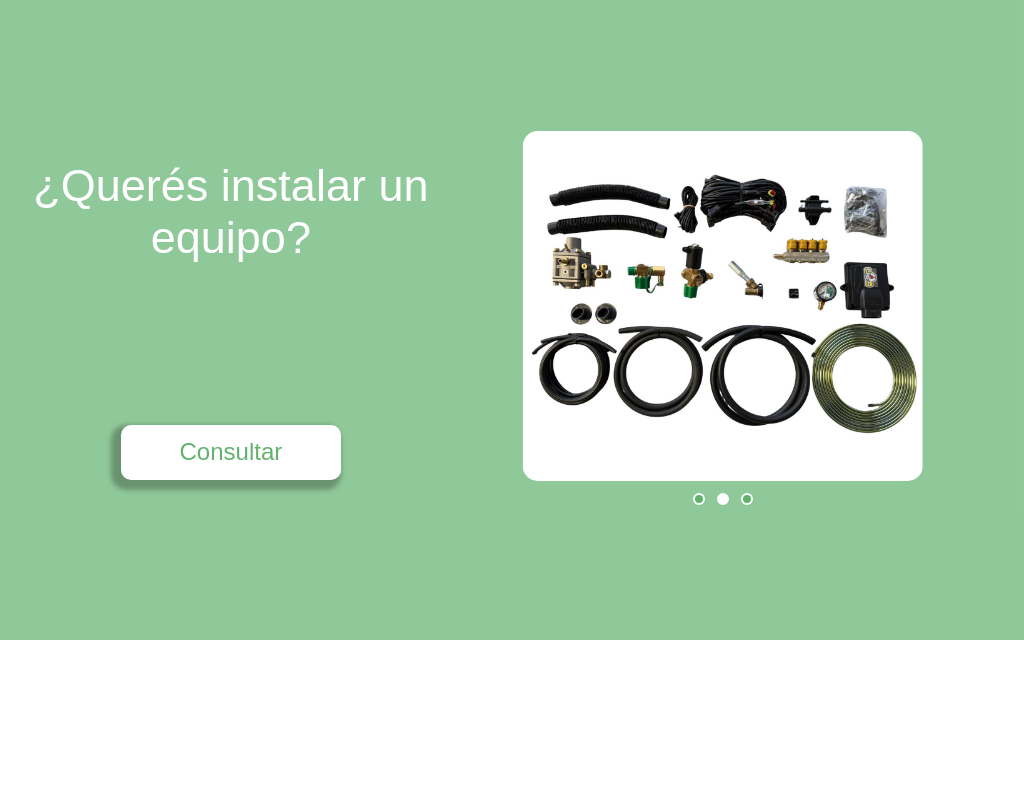
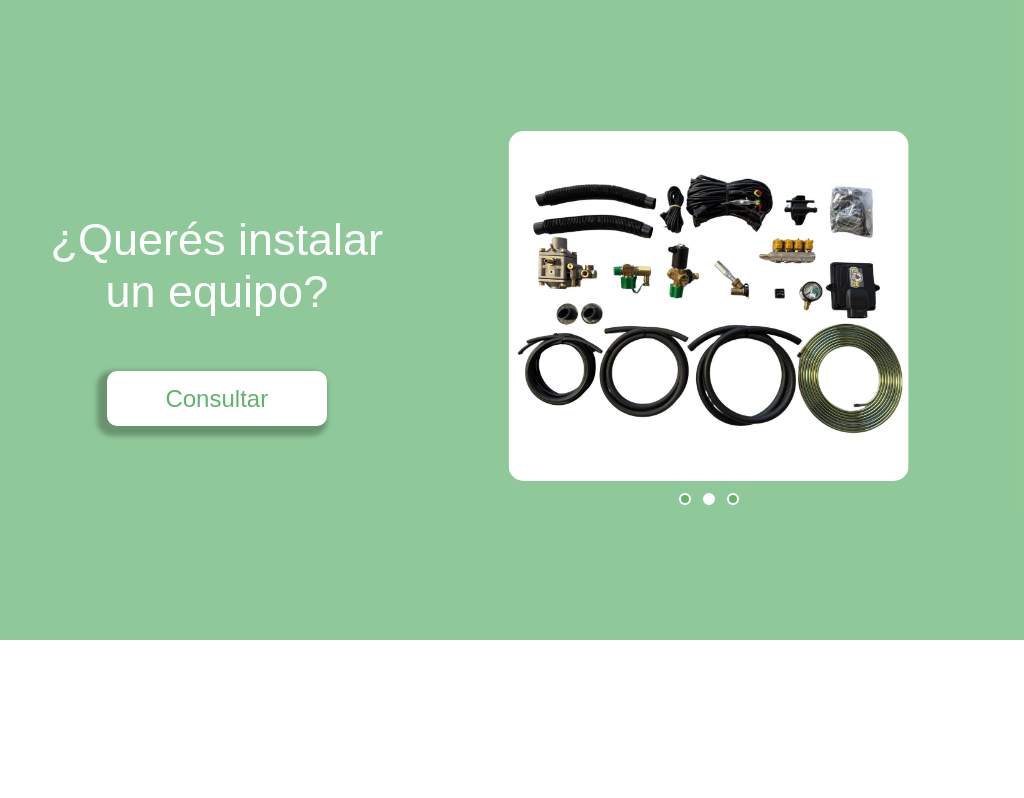
Before and after one commit to IvanDerlich/esigas, a Next.js app: page /pec in a window 1024 px wide. Shown: the top 798 px of the page. Built offline with nearby package versions, Linux system fonts and the light colour scheme; a web font is replaced by a local one.

Commit message:
Arreglo css

```diff
--- a/src/app/pec/page.module.css
+++ b/src/app/pec/page.module.css
@@ -15,7 +15,7 @@
 
 .content {
   width: 29%;
-  height: 100%;
+  height: 50%;
   display: flex;
   justify-content: space-evenly;
   flex-direction: column;
@@ -168,7 +168,6 @@
   .text_equipos {
     font-size: 32px;
     padding-bottom: 10px;
-    width: 95%;
   }
 
   .img_oblea {
@@ -211,7 +210,7 @@
 
   .content,
   .content_equipos {
-    width: 45%;
+    width: 40%;
   }
 
   .img_equipos {
```
